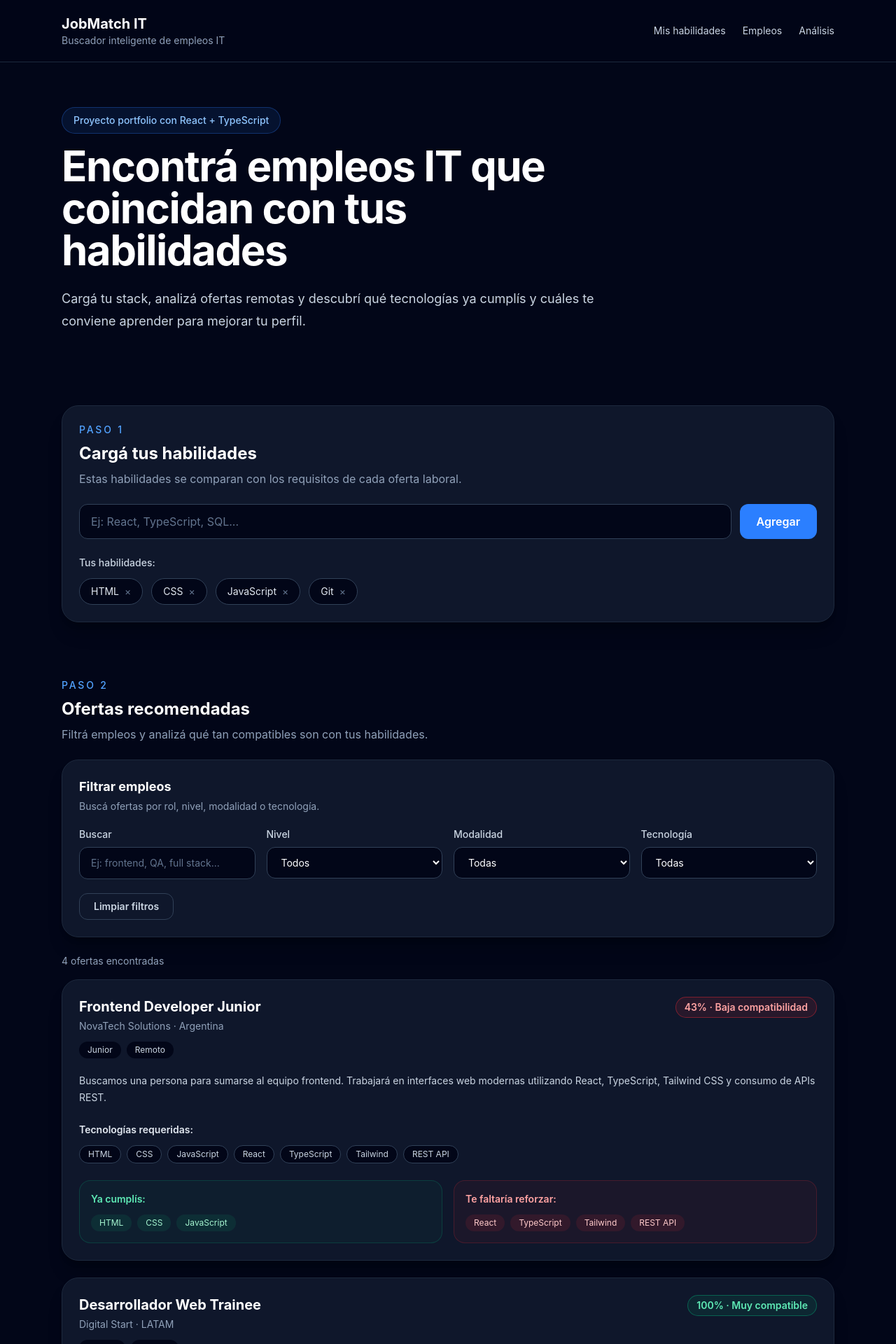
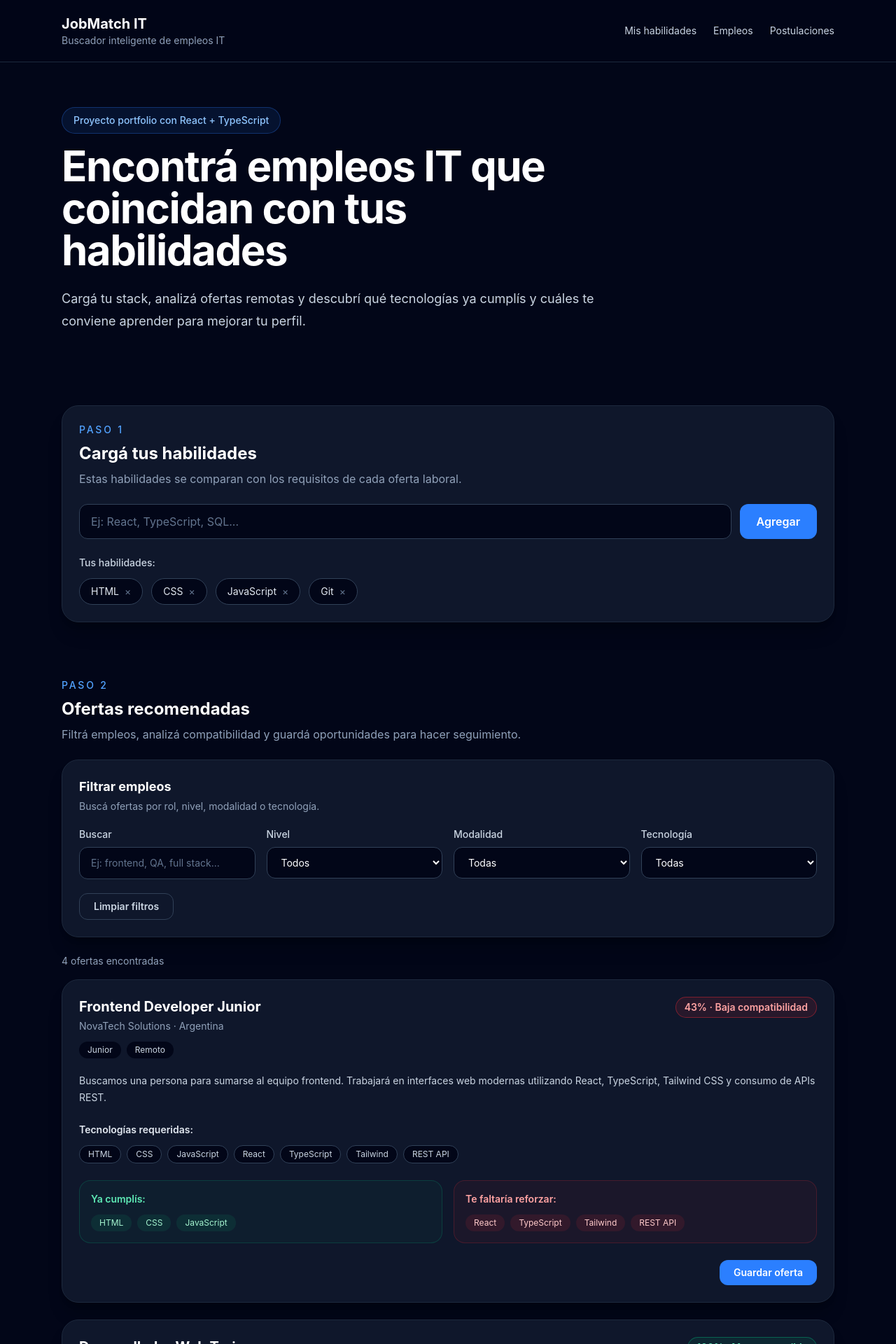
Before and after one commit to PerazzoCamila2am/jobmatch-it, a React (Vite) app: page / in a window 1280 px wide. Shown: the top 1920 px of the page at 70% size. Built offline with nearby package versions, Linux system fonts and the light colour scheme.

Commit message:
add saved jobs tracker

```diff
--- a/src/App.tsx
+++ b/src/App.tsx
@@ -3,6 +3,8 @@ import Header from './components/Header'
 import Hero from './components/Hero'
 import SkillForm from './components/SkillForm'
 import JobList from './components/JobList'
+import ApplicationsTracker from './components/ApplicationsTracker'
+import type { ApplicationStatus, Job, SavedJob } from './types/job'
 
 function App() {
   const [skills, setSkills] = useState<string[]>([
@@ -11,6 +13,8 @@ function App() {
     'JavaScript',
     'Git',
   ])
+
+  const [savedJobs, setSavedJobs] = useState<SavedJob[]>([])
 
   const handleAddSkill = (newSkill: string) => {
     const skillAlreadyExists = skills.some(
@@ -30,6 +34,46 @@ function App() {
     setSkills(updatedSkills)
   }
 
+  const handleSaveJob = (job: Job) => {
+    const jobAlreadySaved = savedJobs.some((savedJob) => savedJob.id === job.id)
+
+    if (jobAlreadySaved) {
+      return
+    }
+
+    const newSavedJob: SavedJob = {
+      ...job,
+      status: 'Guardada',
+      savedAt: new Date().toISOString(),
+    }
+
+    setSavedJobs([...savedJobs, newSavedJob])
+  }
+
+  const handleUpdateStatus = (
+    jobId: number,
+    newStatus: ApplicationStatus,
+  ) => {
+    const updatedSavedJobs = savedJobs.map((job) => {
+      if (job.id === jobId) {
+        return {
+          ...job,
+          status: newStatus,
+        }
+      }
+
+      return job
+    })
+
+    setSavedJobs(updatedSavedJobs)
+  }
+
+  const handleRemoveSavedJob = (jobId: number) => {
+    const updatedSavedJobs = savedJobs.filter((job) => job.id !== jobId)
+
+    setSavedJobs(updatedSavedJobs)
+  }
+
   return (
     <main className="min-h-screen bg-slate-950 text-white">
       <Header />
@@ -41,7 +85,17 @@ function App() {
         onRemoveSkill={handleRemoveSkill}
       />
 
-      <JobList userSkills={skills} />
+      <JobList
+        userSkills={skills}
+        savedJobs={savedJobs}
+        onSaveJob={handleSaveJob}
+      />
+
+      <ApplicationsTracker
+        savedJobs={savedJobs}
+        onUpdateStatus={handleUpdateStatus}
+        onRemoveSavedJob={handleRemoveSavedJob}
+      />
     </main>
   )
 }
--- /dev/null
+++ b/src/components/ApplicationsTracker.tsx
@@ -0,0 +1,104 @@
+import type { ApplicationStatus, SavedJob } from '../types/job'
+
+type ApplicationsTrackerProps = {
+  savedJobs: SavedJob[]
+  onUpdateStatus: (jobId: number, status: ApplicationStatus) => void
+  onRemoveSavedJob: (jobId: number) => void
+}
+
+const statusOptions: ApplicationStatus[] = [
+  'Guardada',
+  'Postulada',
+  'Entrevista',
+  'Prueba técnica',
+  'Rechazada',
+]
+
+function ApplicationsTracker({
+  savedJobs,
+  onUpdateStatus,
+  onRemoveSavedJob,
+}: ApplicationsTrackerProps) {
+  return (
+    <section id="applications" className="mx-auto max-w-6xl px-6 py-10">
+      <div className="mb-6">
+        <p className="text-sm font-medium uppercase tracking-[0.2em] text-blue-400">
+          Paso 3
+        </p>
+
+        <h2 className="mt-2 text-2xl font-bold text-white">
+          Mis postulaciones
+        </h2>
+
+        <p className="mt-2 text-slate-400">
+          Guardá ofertas y actualizá el estado de cada oportunidad laboral.
+        </p>
+      </div>
+
+      {savedJobs.length === 0 ? (
+        <div className="rounded-3xl border border-slate-800 bg-slate-900 p-8 text-center">
+          <h3 className="text-xl font-bold text-white">
+            Todavía no guardaste ofertas
+          </h3>
+
+          <p className="mt-2 text-slate-400">
+            Cuando guardes una oferta, va a aparecer acá para hacerle
+            seguimiento.
+          </p>
+        </div>
+      ) : (
+        <div className="grid gap-4">
+          {savedJobs.map((job) => (
+            <article
+              key={job.id}
+              className="rounded-3xl border border-slate-800 bg-slate-900 p-6"
+            >
+              <div className="flex flex-col gap-4 lg:flex-row lg:items-center lg:justify-between">
+                <div>
+                  <h3 className="text-lg font-bold text-white">{job.title}</h3>
+
+                  <p className="mt-1 text-sm text-slate-400">
+                    {job.company} · {job.location}
+                  </p>
+
+                  <p className="mt-2 text-xs text-slate-500">
+                    Guardada el {new Date(job.savedAt).toLocaleDateString()}
+                  </p>
+                </div>
+
+                <div className="flex flex-col gap-3 sm:flex-row sm:items-center">
+                  <select
+                    value={job.status}
+                    onChange={(event) =>
+                      onUpdateStatus(
+                        job.id,
+                        event.target.value as ApplicationStatus,
+                      )
+                    }
+                    className="rounded-xl border border-slate-700 bg-slate-950 px-4 py-3 text-sm text-white outline-none transition focus:border-blue-500"
+                  >
+                    {statusOptions.map((status) => (
+                      <option key={status} value={status}>
+                        {status}
+                      </option>
+                    ))}
+                  </select>
+
+                  <button
+                    type="button"
+                    onClick={() => onRemoveSavedJob(job.id)}
+                    className="rounded-xl border border-red-500/30 px-5 py-3 text-sm font-semibold text-red-300 transition hover:bg-red-500/10"
+                  >
+                    Eliminar
+                  </button>
+                </div>
+              </div>
+            </article>
+          ))}
+        </div>
+      )}
+    </section>
+  )
+}
+
+export default ApplicationsTracker
--- a/src/components/Header.tsx
+++ b/src/components/Header.tsx
@@ -1,6 +1,6 @@
 function Header() {
   return (
-    <header className="border-b border-slate-800 bg-slate-950/80 backdrop-blur">
+    <header className="sticky top-0 z-20 border-b border-slate-800 bg-slate-950/80 backdrop-blur">
       <div className="mx-auto flex max-w-6xl items-center justify-between px-6 py-5">
         <div>
           <h1 className="text-xl font-bold text-white">JobMatch IT</h1>
@@ -16,8 +16,8 @@ function Header() {
           <a href="#jobs" className="transition hover:text-white">
             Empleos
           </a>
-          <a href="#analysis" className="transition hover:text-white">
-            Análisis
+          <a href="#applications" className="transition hover:text-white">
+            Postulaciones
           </a>
         </nav>
       </div>
--- a/src/components/JobCard.tsx
+++ b/src/components/JobCard.tsx
@@ -5,9 +5,11 @@ import MatchBadge from './MatchBadge'
 type JobCardProps = {
   job: Job
   userSkills: string[]
+  isSaved: boolean
+  onSaveJob: (job: Job) => void
 }
 
-function JobCard({ job, userSkills }: JobCardProps) {
+function JobCard({ job, userSkills, isSaved, onSaveJob }: JobCardProps) {
   const { score, matchedSkills, missingSkills } = calculateMatchScore(
     userSkills,
     job.requiredSkills,
@@ -65,7 +67,9 @@ function JobCard({ job, userSkills }: JobCardProps) {
           </p>
 
           {matchedSkills.length === 0 ? (
-            <p className="text-sm text-slate-500">Todavía no hay coincidencias.</p>
+            <p className="text-sm text-slate-500">
+              Todavía no hay coincidencias.
+            </p>
           ) : (
             <div className="flex flex-wrap gap-2">
               {matchedSkills.map((skill) => (
@@ -103,6 +107,21 @@ function JobCard({ job, userSkills }: JobCardProps) {
           )}
         </div>
       </div>
+
+      <div className="mt-6 flex justify-end">
+        <button
+          type="button"
+          onClick={() => onSaveJob(job)}
+          disabled={isSaved}
+          className={`rounded-xl px-5 py-2 text-sm font-semibold transition ${
+            isSaved
+              ? 'cursor-not-allowed border border-emerald-500/30 bg-emerald-500/10 text-emerald-300'
+              : 'bg-blue-500 text-white hover:bg-blue-600'
+          }`}
+        >
+          {isSaved ? 'Oferta guardada' : 'Guardar oferta'}
+        </button>
+      </div>
     </article>
   )
 }
--- a/src/components/JobList.tsx
+++ b/src/components/JobList.tsx
@@ -1,13 +1,16 @@
 import { useMemo, useState } from 'react'
 import { mockJobs } from '../data/mockJobs'
+import type { Job, SavedJob } from '../types/job'
 import JobCard from './JobCard'
 import JobFilters from './JobFilters'
 
 type JobListProps = {
   userSkills: string[]
+  savedJobs: SavedJob[]
+  onSaveJob: (job: Job) => void
 }
 
-function JobList({ userSkills }: JobListProps) {
+function JobList({ userSkills, savedJobs, onSaveJob }: JobListProps) {
   const [searchTerm, setSearchTerm] = useState('')
   const [selectedLevel, setSelectedLevel] = useState('')
   const [selectedModality, setSelectedModality] = useState('')
@@ -23,8 +26,7 @@ function JobList({ userSkills }: JobListProps) {
         job.company.toLowerCase().includes(searchValue) ||
         job.description.toLowerCase().includes(searchValue)
 
-      const matchesLevel =
-        selectedLevel === '' || job.level === selectedLevel
+      const matchesLevel = selectedLevel === '' || job.level === selectedLevel
 
       const matchesModality =
         selectedModality === '' || job.modality === selectedModality
@@ -58,7 +60,8 @@ function JobList({ userSkills }: JobListProps) {
         </h2>
 
         <p className="mt-2 text-slate-400">
-          Filtrá empleos y analizá qué tan compatibles son con tus habilidades.
+          Filtrá empleos, analizá compatibilidad y guardá oportunidades para
+          hacer seguimiento.
         </p>
       </div>
 
@@ -93,9 +96,19 @@ function JobList({ userSkills }: JobListProps) {
         </div>
       ) : (
         <div className="grid gap-6">
-          {filteredJobs.map((job) => (
-            <JobCard key={job.id} job={job} userSkills={userSkills} />
-          ))}
+          {filteredJobs.map((job) => {
+            const isSaved = savedJobs.some((savedJob) => savedJob.id === job.id)
+
+            return (
+              <JobCard
+                key={job.id}
+                job={job}
+                userSkills={userSkills}
+                isSaved={isSaved}
+                onSaveJob={onSaveJob}
+              />
+            )
+          })}
         </div>
       )}
     </section>
--- a/src/types/job.ts
+++ b/src/types/job.ts
@@ -3,8 +3,20 @@ export type Job = {
   title: string
   company: string
   location: string
-    level: 'Trainee' | 'Junior' |  'Semi Senior' |  'Senior'
+  level: 'Trainee' | 'Junior' | 'Semi Senior' | 'Senior'
   modality: 'Remoto' | 'Híbrido' | 'Presencial'
   description: string
   requiredSkills: string[]
 }
+
+export type ApplicationStatus =
+  | 'Guardada'
+  | 'Postulada'
+  | 'Entrevista'
+  | 'Prueba técnica'
+  | 'Rechazada'
+
+export type SavedJob = Job & {
+  status: ApplicationStatus
+  savedAt: string
+}
```
Lines whose indentation alone changed are shown as unchanged.
